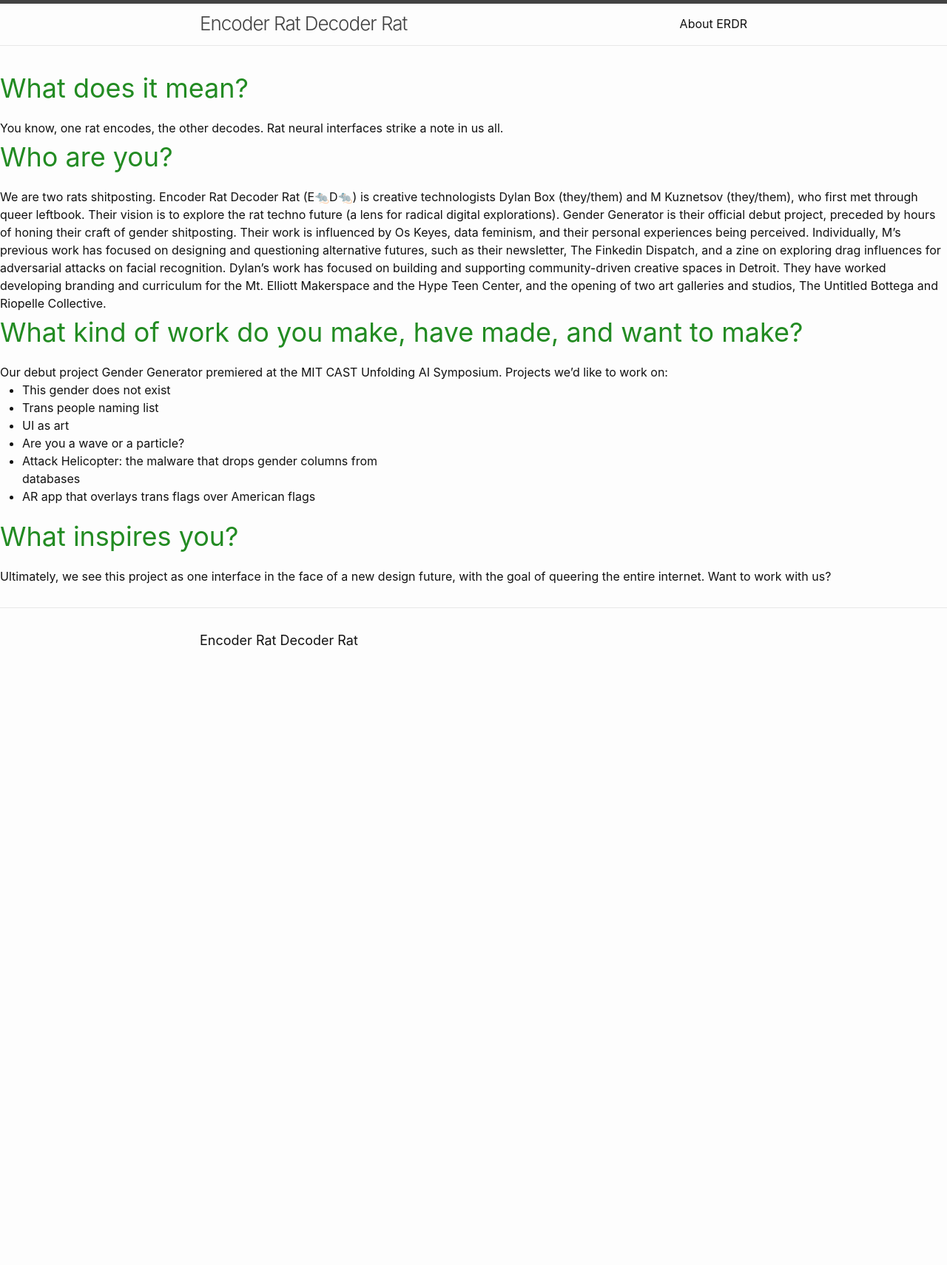
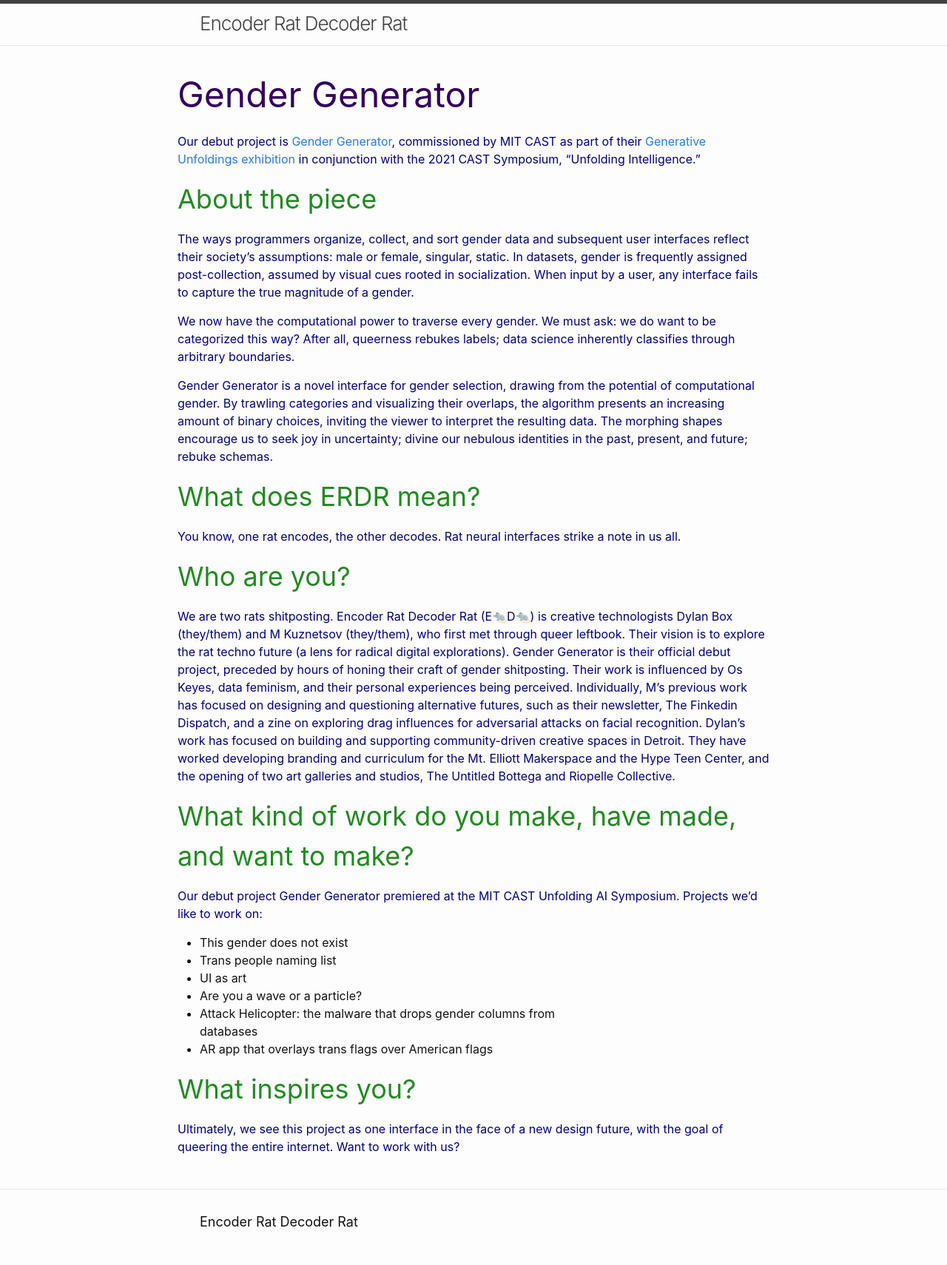
Before and after one commit to encoder-rat-decoder-rat/gender-generator, a Jekyll site: the page built from docs/index.markdown, in a window 1280 px wide. Shown: the whole page at 74% size. Built offline with Jekyll 4.4.1, drawn with Linux system fonts in a browser that asks for light colours; before the commit the page ends 924 px from its top, so only the background shows below that.

Commit message:
add more info

```diff
--- a/docs/_includes/faq.html
+++ b/docs/_includes/faq.html
@@ -1,10 +1,10 @@
-<h6>What does it mean?</h6>
+<h6>What does ERDR mean?</h6>
 
-You know, one rat encodes, the other decodes. Rat neural interfaces strike a
-note in us all.
+<p>You know, one rat encodes, the other decodes. Rat neural interfaces strike a
+note in us all.</p>
 
 <h6>Who are you?</h6>
-We are two rats shitposting. Encoder Rat Decoder Rat (E🐀D🐀) is creative
+<p>We are two rats shitposting. Encoder Rat Decoder Rat (E🐀D🐀) is creative
 technologists Dylan Box (they/them) and M Kuznetsov (they/them), who first met
 through queer leftbook. Their vision is to explore the rat techno future (a lens
 for radical digital explorations). Gender Generator is their official debut
@@ -18,9 +18,10 @@
 branding and curriculum for the Mt. Elliott Makerspace and the Hype Teen Center,
 and the opening of two art galleries and studios, The Untitled Bottega and
 Riopelle Collective.
+</p>
 
 <h6>What kind of work do you make, have made, and want to make?</h6>
-Our debut project Gender Generator premiered at the MIT CAST Unfolding AI
+<p>Our debut project Gender Generator premiered at the MIT CAST Unfolding AI
 Symposium. Projects we’d like to work on:
 
 <ul>
@@ -32,7 +33,8 @@
   databases
   <li>AR app that overlays trans flags over American flags</li>
 </ul>
+</p>
 
 <h6>What inspires you?</h6>
-Ultimately, we see this project as one interface in the face of a new design
-future, with the goal of queering the entire internet. Want to work with us?
+<p>Ultimately, we see this project as one interface in the face of a new design
+future, with the goal of queering the entire internet. Want to work with us?</p>
--- /dev/null
+++ b/docs/_includes/gendergenerator.html
@@ -0,0 +1,34 @@
+<h5>Gender Generator</h5>
+<p>
+  Our debut project is
+  <a
+    href="https://generative-unfoldings.mit.edu/works/gender-generator/view.html"
+    target="_blank"
+    >Gender Generator</a
+  >, commissioned by MIT CAST as part of their
+  <a href="https://generative-unfoldings.mit.edu/" target="_blank"
+    >Generative Unfoldings exhibition</a
+  >
+  in conjunction with the 2021 CAST Symposium, “Unfolding Intelligence.”
+</p>
+<h6>About the piece</h6>
+<p>
+  The ways programmers organize, collect, and sort gender data and subsequent
+  user interfaces reflect their society’s assumptions: male or female, singular,
+  static. In datasets, gender is frequently assigned post-collection, assumed by
+  visual cues rooted in socialization. When input by a user, any interface fails
+  to capture the true magnitude of a gender.
+</p>
+<p>
+  We now have the computational power to traverse every gender. We must ask: we
+  do want to be categorized this way? After all, queerness rebukes labels; data
+  science inherently classifies through arbitrary boundaries.
+</p>
+<p>
+  Gender Generator is a novel interface for gender selection, drawing from the
+  potential of computational gender. By trawling categories and visualizing
+  their overlaps, the algorithm presents an increasing amount of binary choices,
+  inviting the viewer to interpret the resulting data. The morphing shapes
+  encourage us to seek joy in uncertainty; divine our nebulous identities in the
+  past, present, and future; rebuke schemas.
+</p>
--- a/docs/_layouts/home.html
+++ b/docs/_layouts/home.html
@@ -45,7 +45,7 @@
     <header class="site-header" role="banner">
       <div class="wrapper">
         <a class="site-title" rel="author" href="/">Encoder Rat Decoder Rat</a>
-        <nav class="site-nav">
+        <!-- <nav class="site-nav">
           <input type="checkbox" id="nav-trigger" class="nav-trigger" />
           <label for="nav-trigger">
             <span class="menu-icon">
@@ -60,11 +60,11 @@
           <div class="trigger">
             <a class="page-link" href="/about/">About ERDR</a>
           </div>
-        </nav>
+        </nav> -->
       </div>
     </header>
     <main class="page-content" aria-label="Content">
-      {% include faq.html %}
+      {% include gendergenerator.html %} {% include faq.html %}
     </main>
     <footer class="site-footer h-card">
       <data class="u-url" href="/"></data>
--- a/docs/assets/main.css
+++ b/docs/assets/main.css
@@ -387,6 +387,8 @@
 .page-content {
   padding: 30px 0;
   flex: 1;
+  width: 800px;
+  margin: 0 auto;
 }
 
 .page-heading {
@@ -732,6 +734,14 @@
 body {
   font: Baskerville, ‘Times New Roman’, Times, serif;
 }
+p {
+  font-size: 16px;
+  color: navy;
+}
+h5 {
+  font-size: 48px;
+  color: rgb(51, 0, 94);
+}
 h6 {
   font-size: 36px;
   color: forestgreen;
```
Also changed, not shown: other parts of docs/_layouts/home.html (+1 -1 lines), docs/about.markdown (deleted, +0 -11 lines).
